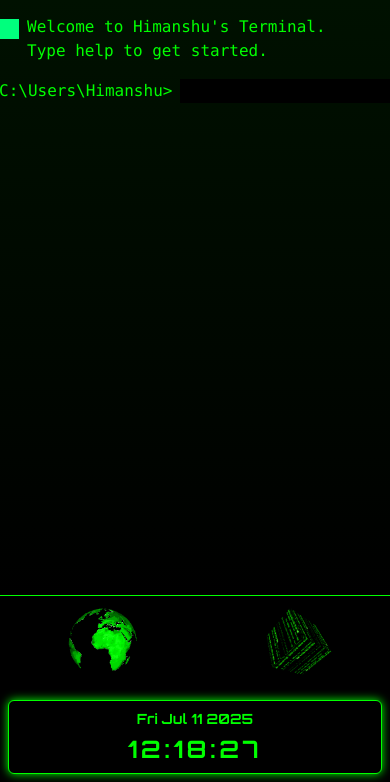
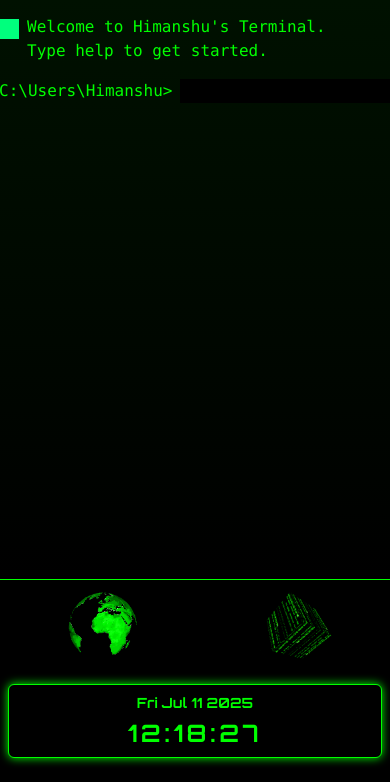
Before and after one commit to HimanshuSwami-Developer/Portfolio, a Flask app: page / in a window 390 px wide. Shown: the part 62-844 px from the top of the page. Run offline with Flask 3, Linux system fonts and the light colour scheme; some libraries are stand-ins or nearby versions; grey boxes are pictures that could not be loaded.

Commit message:
bottom fix

```diff
--- a/templates/index.html
+++ b/templates/index.html
@@ -177,7 +177,7 @@
     </div>
   </div>
 <!-- Right Side Extras (Mobile - Bottom) -->
-<div class="md:hidden flex flex-col border-t border-[#00ff00] bg-black">
+<div class="md:hidden flex flex-col border-t pb-4 border-[#00ff00] bg-black">
   <div class="flex items-center justify-around p-2 gap-2">
 
     <!-- Earth Animation -->
```
